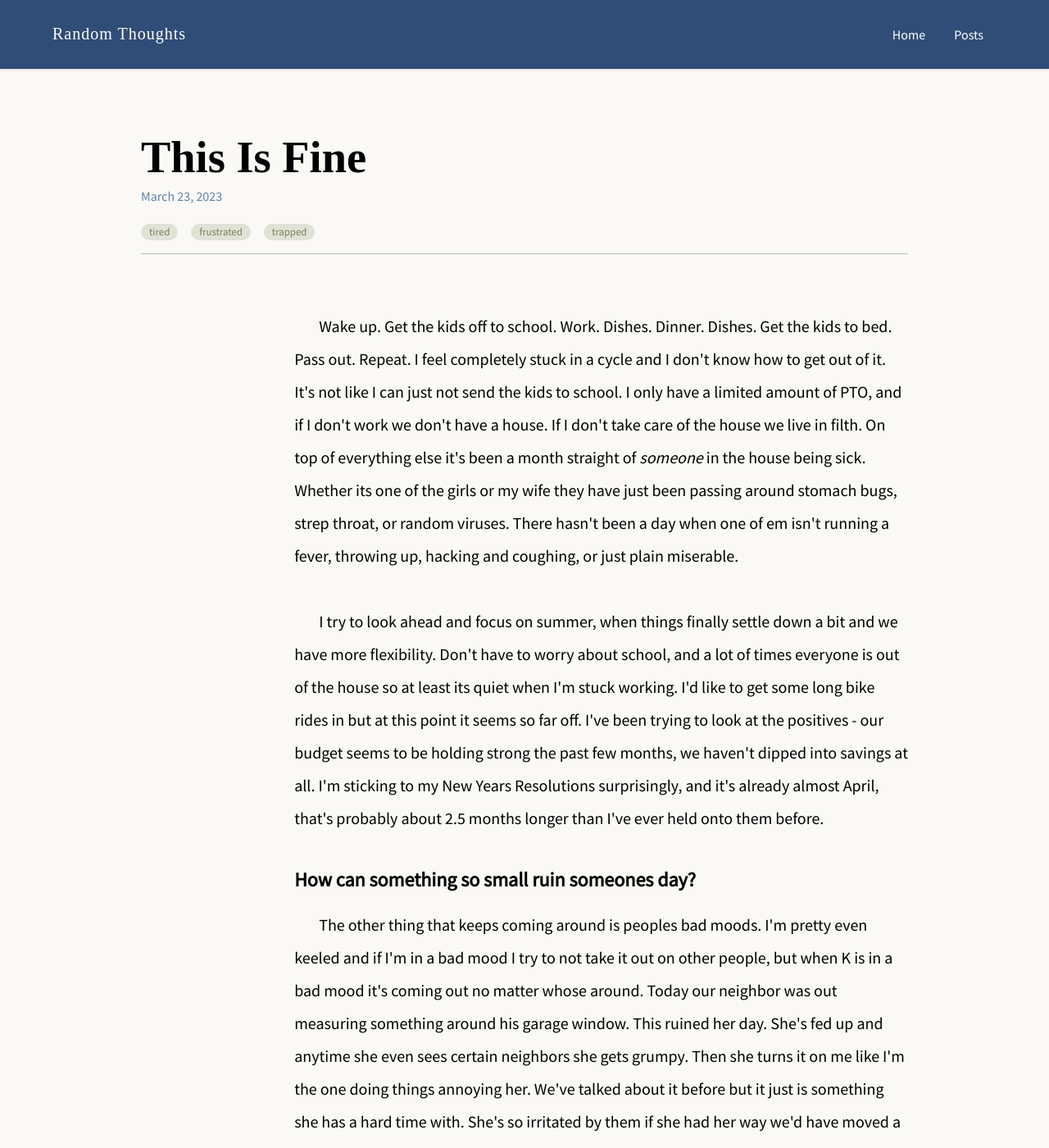
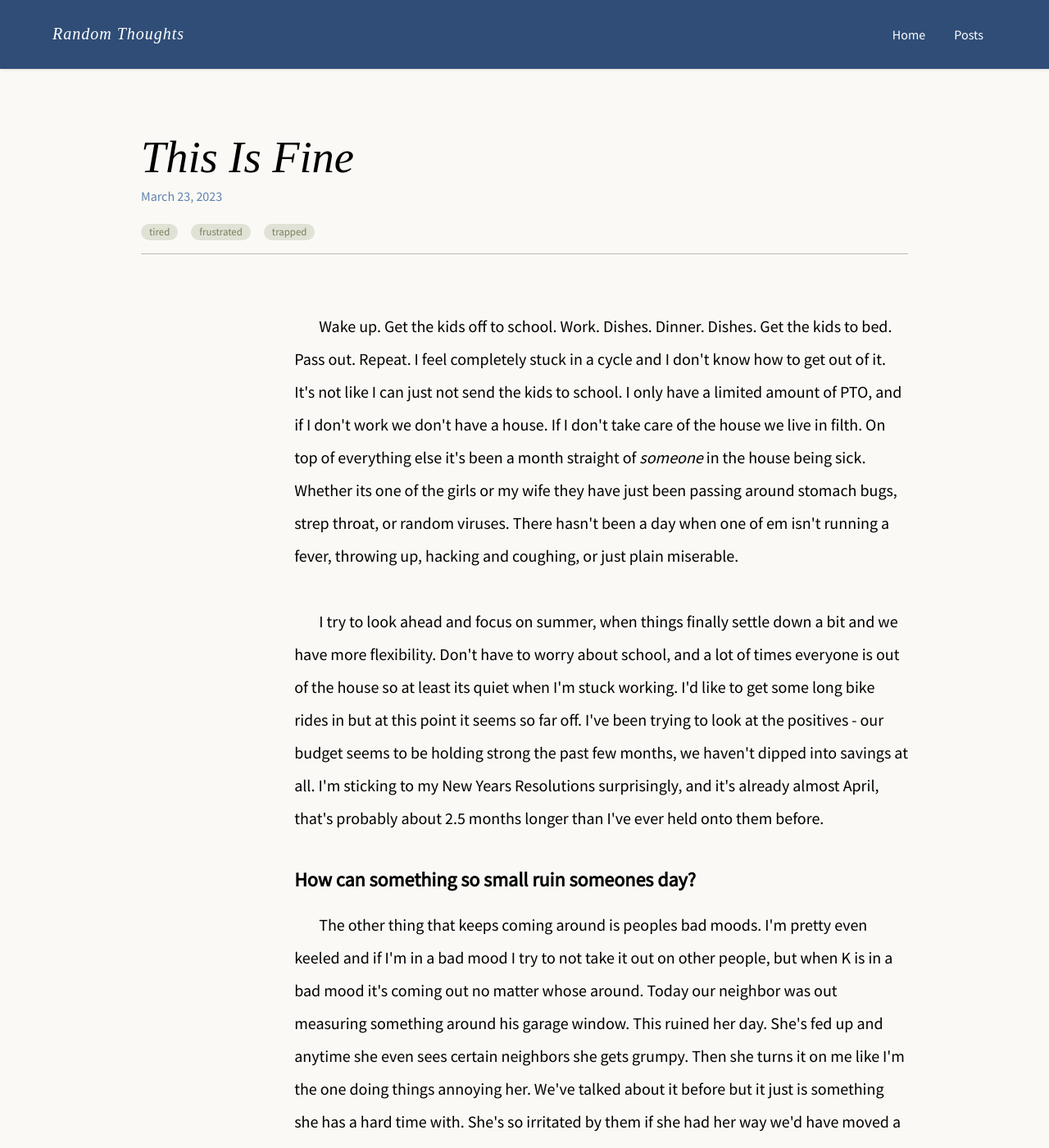
Before and after one commit to intothevoid1631/intothevoid1631.github.io, a Jekyll site: the page built from index.html, in a window 1280 px wide and 1400 px high. Shown: the whole window at 82% size. Built offline with Jekyll 4.4.1, drawn with Linux system fonts in a browser that asks for light colours; some web fonts are replaced.

Commit message:
Safari font fix, layout adjustment

```diff
--- a/_includes/head.html
+++ b/_includes/head.html
@@ -11,6 +11,6 @@
   <link rel="alternate" type="application/rss+xml" title="{{ site.title }}" href="{{ "/feed.xml" | prepend: site.baseurl | prepend: site.url }}">
   <link rel="preconnect" href="https://fonts.googleapis.com">
   <link rel="preconnect" href="https://fonts.gstatic.com" crossorigin>
-  <link href="https://fonts.googleapis.com/css2?family=Playfair+Display:ital,wght@1,700&family=Source+Sans+Pro&display=swap" rel="stylesheet">
+  <link href="https://fonts.googleapis.com/css2?family=Playfair+Display:ital,wght@1,700&family=Source+Sans+Pro&display=swap" rel="stylesheet" type="text/css">
 
 </head>
--- a/_sass/01_settings/tokens.scss
+++ b/_sass/01_settings/tokens.scss
@@ -54,7 +54,7 @@ $font-family-regular: $font-family;
 $font-family-light: 'Helvetica Light', Arial, sans-serif;
 $font-family-medium: 'Helvetica ', Arial, sans-serif;
 $font-family-bold: Helvetica, sans-serif;
-$font-family-headline: 'Playfair Display', serif;
+$font-family-headline: "Playfair Display", serif;
 $font-family-monospace: monospace;
 $font-weight-regular: 400;
 $font-weight-bold: 400;
--- a/_sass/06_components/blog-post.scss
+++ b/_sass/06_components/blog-post.scss
@@ -6,8 +6,8 @@
     padding-bottom: 1em;
     h2 {
       font-family: $font-family-headline;
+      font-style: italic;
       font-size: calc(16px + 3vw);
-      font-weight: 600;
       line-height: 1.2em;
       margin: 0;
     }
--- a/_sass/06_components/header.scss
+++ b/_sass/06_components/header.scss
@@ -1,18 +1,19 @@
 #site-header {
   align-items: center;
   background: #2F4D77;
+  box-shadow: 0 0 4px 0px #ccc;
   color: white;
-  box-shadow: 0 0 4px 0px #ccc;
   display: flex;
   justify-content: space-between;
   left: 0;
-  padding: $spacing-medium $spacing-xxx-large;
+  padding: $spacing-small;
   position: fixed;
   top: 0;
   width: 100%;
 
   h1 {
     font-family: $font-family-headline;
+    font-style: italic;
     letter-spacing: 0.05em;
   }
 
@@ -31,5 +32,6 @@
   }
 
   @include media(600px) {
+    padding: $spacing-medium $spacing-xxx-large;
   }
 }
```
